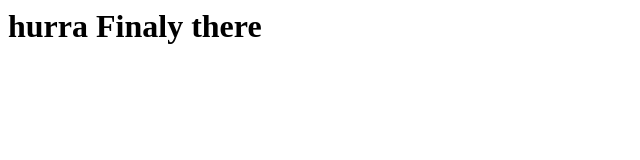
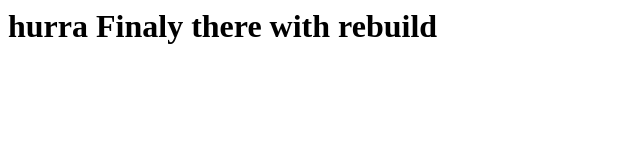
Before and after one commit to vikasnavati/myrepos1, a plain HTML site: page index.html in a window 1280 px wide. Shown: the whole page, without its empty margins (0-640 px from the left). Drawn offline with Linux system fonts and the light colour scheme.

Commit message:
modified file

```diff
--- a/index.html
+++ b/index.html
@@ -1 +1 @@
-<h1> hurra Finaly there </h1>
+<h1> hurra Finaly there with rebuild </h1>
```
